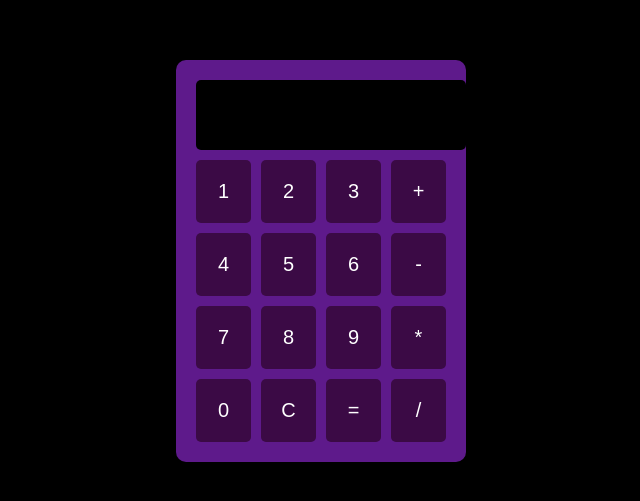
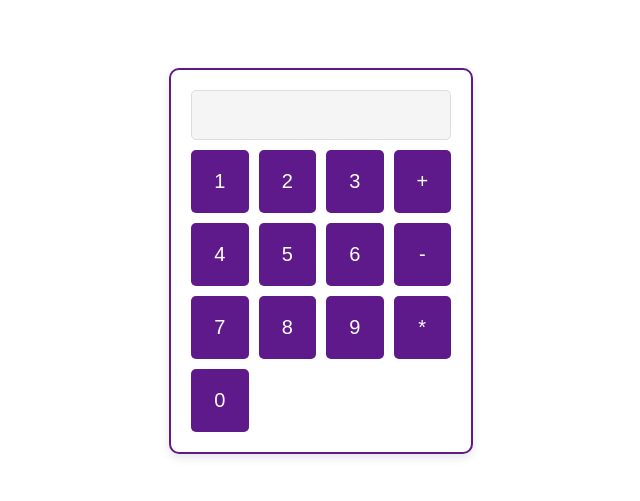
Before and after one commit to Biancona/calculadora2, a plain HTML site: page index.html in a window 1280 px wide. Shown: the part 139-640 px from the top of the page, without its empty margins (319-959 px from the left). Drawn offline with Linux system fonts and the light colour scheme.

Commit message:
agora_vai

```diff
--- a/index.html
+++ b/index.html
@@ -23,11 +23,4 @@
             <button class="button" onclick="appendToDisplay('9')">9</button>
             <button class="button" onclick="appendToDisplay('*')">*</button>
             <button class="button" onclick="appendToDisplay('0')">0</button>
-            <button class="button" onclick="clearDisplay()">C</button>
-            <button class="button" onclick="calculateResult()">=</button>
-            <button class="button" onclick="appendToDisplay('/')">/</button>
-        </div>
-    </div>
-    <script src="script.js"></script>
-</body>
-</html>
+            <button class="button"
--- a/style.css
+++ b/style.css
@@ -1,35 +1,37 @@
 /* style.css */
 body {
-    background-color: black;
-    color: white;
+    background-color: white; /* fundo branco */
+    color: black;
     display: flex;
     justify-content: center;
     align-items: center;
     height: 100vh;
     margin: 0;
-    font-family: Arial, sans-serif;
+    font-family: 'Arial', sans-serif;
 }
 
 .calculator {
-    background-color: #5e1a8b; /* roxo */
+    background-color: white;
     padding: 20px;
     border-radius: 10px;
-    box-shadow: 0 4px 10px rgba(0, 0, 0, 0.5);
-    width: 250px;
+    box-shadow: 0 4px 10px rgba(0, 0, 0, 0.1);
+    width: 260px;
     text-align: center;
+    border: 2px solid #5e1a8b; /* borda roxa */
 }
 
 input {
     width: 100%;
     height: 50px;
-    background-color: black;
-    color: white;
-    border: none;
+    background-color: #f5f5f5;
+    color: black;
+    border: 1px solid #ddd;
     border-radius: 5px;
     text-align: right;
     padding: 10px;
     font-size: 20px;
     margin-bottom: 10px;
+    box-sizing: border-box;
 }
 
 .buttons {
@@ -39,7 +41,7 @@ input {
 }
 
 .button {
-    background-color: #3b0a45; /* roxo escuro */
+    background-color: #5e1a8b; /* roxo */
     color: white;
     font-size: 20px;
     border: none;
@@ -50,9 +52,13 @@ input {
 }
 
 .button:hover {
-    background-color: #9b56ad; /* roxo claro */
+    background-color: #9b56ad; /* roxo mais claro */
 }
 
 .button:active {
-    background-color: #6e1c7a;
+    background-color: #6e1c7a; /* roxo mais escuro */
 }
+
+button:focus {
+    outline: none;
+}
```
Also changed, not shown: script.js (line endings or trailing spaces).
